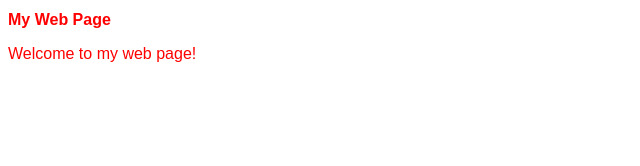
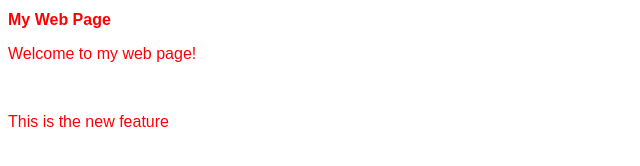
Before and after one commit to Suhas-K-P/localRepo, a plain HTML site: page index.html in a window 1280 px wide. Shown: the whole page, without its empty margins (0-640 px from the left). Drawn offline with Linux system fonts and the light colour scheme.

Commit message:
Adding new feature

```diff
--- a/index.html
+++ b/index.html
@@ -9,5 +9,11 @@
 <body>
     <h1>My Web Page</h1>
     <p>Welcome to my web page!</p>
+
+    <br>
+    <p> This is the new feature</p>
+
+
+</body>
 </body>
 </html>
```
